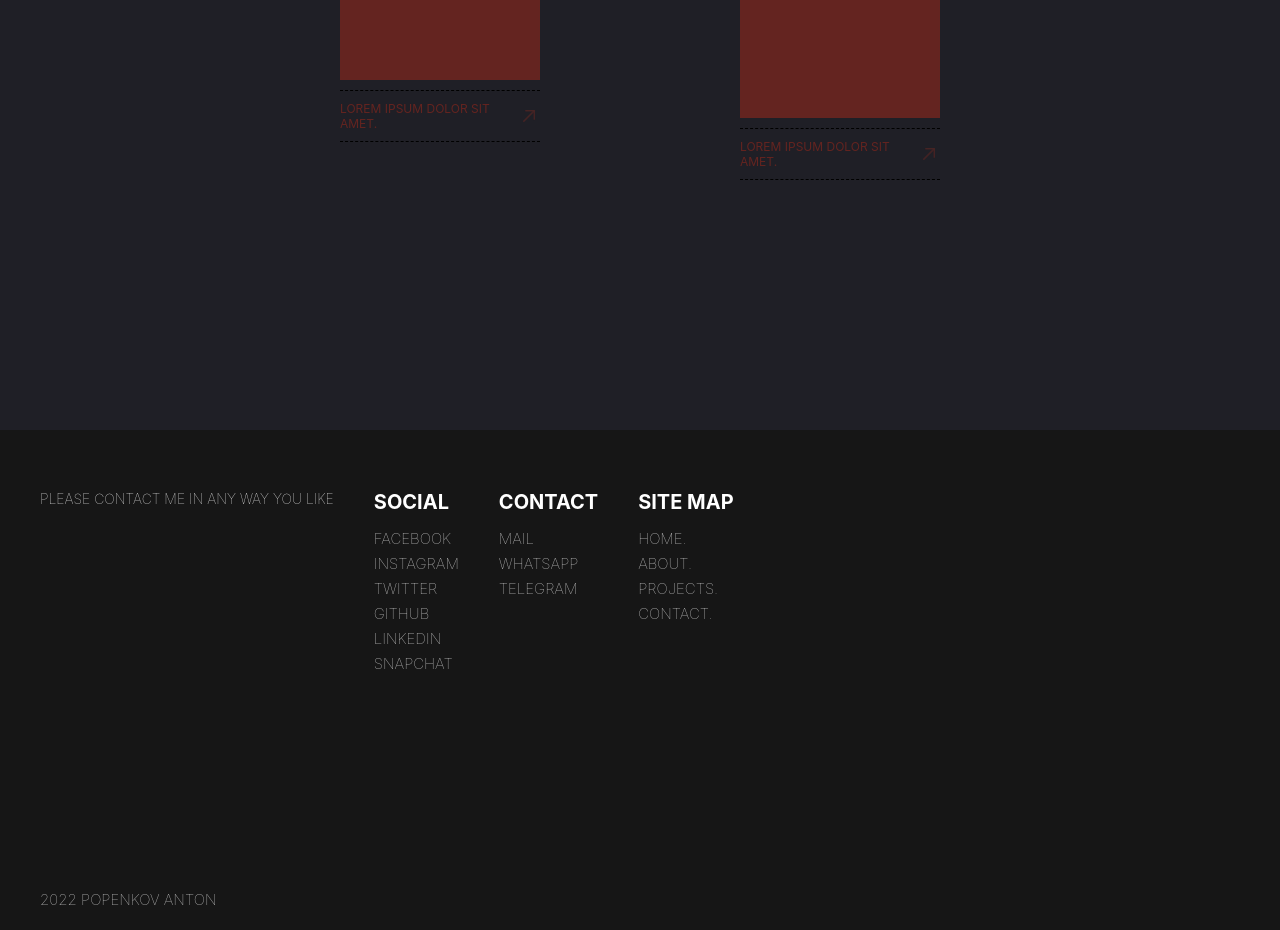
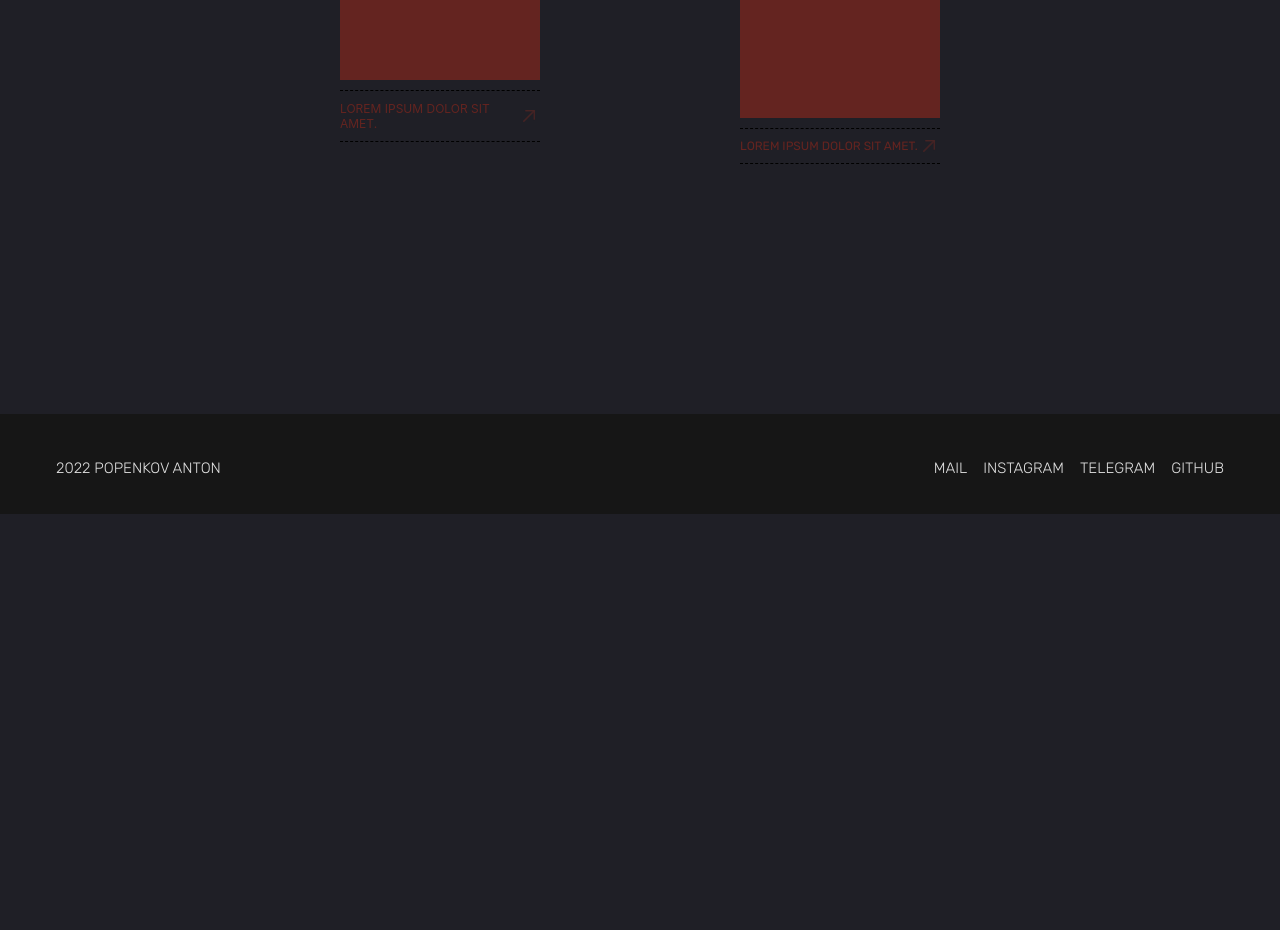
Before and after one commit to popenkov/portfolio-react-gsap, a React (Create React App) app: page /blog in a window 1280 px wide. Shown: the part 900-1830 px from the top of the page. After the commit the page ends 1414 px from the top, so only its background shows below. Built offline with nearby package versions, Linux system fonts and the light colour scheme.

Commit message:
work on adaptive

```diff
--- a/src/Footer/Footer.js
+++ b/src/Footer/Footer.js
@@ -1,83 +1,44 @@
 import clsx from 'clsx';
+import { Link } from 'react-router-dom';
 import styles from './Footer.module.scss';
 function Footer() {
   const now = new Date();
   return (
     <div>
       <div className={styles.footer}>
-        <div className={styles.footerContainer}>
-          <div className={styles.contactMe}>
-            Please contact me in any way you like
-          </div>
-          <div className={styles.socialLinks}>
-            <div className={styles.socialHeader}>Social</div>
-            <div className={styles.socialItems}>
-              <a href="">Facebook</a>
-              <a href="">Instagram</a>
-              <a href="">Twitter</a>
-              <a href="">Github</a>
-              <a href="">LinkedIn</a>
-              <a href="">Snapchat</a>
-            </div>
-          </div>
-          <div className={styles.socialLinks}>
-            <div className={styles.socialHeader}>Contact</div>
-            <div className={styles.socialItems}>
-              <a href="">Mail</a>
-              <a href="">Whatsapp</a>
-              <a href="https://t.me/popenkovdev" target="_blank">
-                Telegram
-              </a>
-            </div>
-          </div>
-          <div className={clsx(styles.socialLinks, styles.footerMenu)}>
-            <div className={clsx(styles.socialHeader, styles.footerMenuHeader)}>
-              Site map
-            </div>
-            <div className={clsx(styles.socialItems, styles.footerMenuLinks)}>
-              <p className={styles.footerMenuItems}>Home.</p>
-              <p className={styles.footerMenuItems}>About.</p>
-              <p className={styles.footerMenuItems}>Projects.</p>
-              <p className={styles.footerMenuItems}>Contact.</p>
-            </div>
-          </div>
-          {/* <div className={styles.footerBtn}>
-            <a href="" className={styles.footerBtnLink}>
-              Get Started!
-            </a>
-          </div> */}
-        </div>
         <div className={styles.footerBottom}>
           <div className={styles.footerBottomLeft}>
             <p>{now.getFullYear()} POPENKOV ANTON</p>
           </div>
           <div className={styles.footerBottomRight}>
-            {/* <p>{now.getFullYear()} POPENKOV ANTON </p> */}
+            <a href="mailto:popenkovaa@yandex.ru" className={styles.socialLink}>
+              Mail
+            </a>
+            <a
+              href="https://www.instagram.com/popenkovdev/"
+              className={styles.socialLink}
+            >
+              Instagram
+            </a>
+            <a
+              href="https://t.me/popenkovdev"
+              target="_blank"
+              rel="noreferrer"
+              className={styles.socialLink}
+            >
+              Telegram
+            </a>
+            <a
+              href="https://github.com/popenkov"
+              target="_blank"
+              rel="noreferrer"
+              className={styles.socialLink}
+            >
+              Github
+            </a>
           </div>
         </div>
       </div>
-      {/* <div className="footer-ticker">
-        <div className="footer-ticker-item">&nbsp; - Anton Popenkov </div>
-        <div className="footer-ticker-item">&nbsp; - Anton Popenkov </div>
-        <div className="footer-ticker-item">&nbsp; - Anton Popenkov </div>
-        <div className="footer-ticker-item">&nbsp; - Anton Popenkov </div>
-        <div className="footer-ticker-item">&nbsp; - Anton Popenkov </div>
-        <div className="footer-ticker-item">&nbsp; - Anton Popenkov </div>
-        <div className="footer-ticker-item">&nbsp; - Anton Popenkov </div>
-        <div className="footer-ticker-item">&nbsp; - Anton Popenkov </div>
-        <div className="footer-ticker-item">&nbsp; - Anton Popenkov </div>
-        <div className="footer-ticker-item">&nbsp; - Anton Popenkov </div>
-        <div className="footer-ticker-item">&nbsp; - Anton Popenkov </div>
-        <div className="footer-ticker-item">&nbsp; - Anton Popenkov </div>
-        <div className="footer-ticker-item">&nbsp; - Anton Popenkov </div>
-        <div className="footer-ticker-item">&nbsp; - Anton Popenkov </div>
-        <div className="footer-ticker-item">&nbsp; - Anton Popenkov </div>
-        <div className="footer-ticker-item">&nbsp; - Anton Popenkov </div>
-        <div className="footer-ticker-item">&nbsp; - Anton Popenkov </div>
-        <div className="footer-ticker-item">&nbsp; - Anton Popenkov </div>
-        <div className="footer-ticker-item">&nbsp; - Anton Popenkov </div>
-        <div className="footer-ticker-item">&nbsp; - Anton Popenkov </div>
-      </div> */}
     </div>
   );
 }
--- a/src/Footer/Footer.module.scss
+++ b/src/Footer/Footer.module.scss
@@ -5,66 +5,15 @@
   width: 100%;
   flex-direction: column;
   margin-top: 150px;
-  height: 500px;
+  height: 100px;
   background-color: #161616;
   text-transform: uppercase;
   color: white;
+}
 
-  @media (max-width: 900px) {
-    height: 750px;
-  }
-
-  @media (max-width: 400px) {
-    height: 850px;
-  }
-}
-.footerContainer {
-  max-width: 1200px;
-  margin-top: 40px;
-  display: flex;
-  align-items: flex-start;
-  justify-content: flex-start;
-  width: 100%;
-  height: 80%;
-
-  @media (max-width: 900px) {
-    flex-wrap: wrap;
-    height: 100%;
-  }
-}
-.contactMe {
-  font-size: 14px;
-  font-family: 'Inter';
-  font-weight: lighter;
-  margin: 20px;
-  margin-left: 0;
-
-  @media (max-width: 900px) {
-    display: none;
-  }
-}
-.socialLinks {
-  display: flex;
-  justify-content: center;
-  flex-direction: column;
-  margin: 20px;
-}
-.socialHeader {
-  font-size: 20px;
-  margin-bottom: 10px;
-  font-family: 'Inter';
-  font-weight: bold;
-}
-.socialItems {
-  display: flex;
-  justify-content: center;
-  flex-direction: column;
-}
-.footer a,
 .footer p {
   color: #e0e0e0;
   text-decoration: none;
-  font-family: 'Inter';
   font-size: 15px;
   font-weight: lighter;
   cursor: pointer;
@@ -72,85 +21,38 @@
   border-bottom: 1px dashed transparent;
   transition: border 0.8s cubic-bezier(0.16, 1, 0.3, 1);
 }
-.footerContainer p:hover,
-.footerContainer a:hover {
-  border-bottom: 1px dashed white;
-  transition: text-decoration 0.8s cubic-bezier(0.16, 1, 0.3, 1);
-}
 
-.footerMenu {
-}
-
-.footerBtn {
-  padding: 85px 50px;
-  border: 1px dashed white;
-  border-radius: 50%;
-  margin: 20px;
-}
 .footerBottom {
   display: flex;
   justify-content: space-between;
   width: 100%;
   max-width: 1200px;
-  margin-bottom: 20px;
+  margin: 40px 16px;
+  padding: 0 16px;
 
   @media (max-width: 900px) {
-    flex-direction: column;
+    flex-direction: column-reverse;
     align-items: center;
     justify-content: center;
-  }
-}
-.footerBottomLeft {
-  // margin-left: 80px;
-  // @media (max-width: 900px) {
-  //   margin-left: 0px;
-  // }
-  & p {
-    @media (max-width: 400px) {
-      margin-left: 0px;
-      font-size: 12px;
-    }
-  }
-}
-.footerBottomRight {
-  // margin-right: 50px;
-  // @media (max-width: 900px) {
-  //   margin-right: 0px;
-  // }
-
-  & p {
-    @media (max-width: 400px) {
-      margin-right: 0px;
-      font-size: 12px;
-    }
-  }
-}
-.footer-ticker {
-  width: 100%;
-  overflow: hidden;
-  background-color: white;
-  display: flex;
-  align-items: center;
-  white-space: nowrap;
-  width: fit-content;
-  will-change: transform;
-  animation: animation-reel 60s infinite linear;
-}
-.footer-ticker- {
-}
-@keyframes animation-reel {
-  from {
-    transform: translateX(0%);
-  }
-  to {
-    transform: translateX(-100%);
+    margin: 30px 16px;
   }
 }
 
-.footer-ticker-item {
-  font-weight: bold;
-  color: black;
-  font-family: 'Inter';
+.socialLink {
+  color: #e0e0e0;
+  text-decoration: none;
   font-size: 15px;
-  text-transform: uppercase;
+  font-weight: lighter;
+  cursor: pointer;
+  margin-top: 5px;
+  border-bottom: 1px dashed transparent;
+  transition: border 0.8s cubic-bezier(0.16, 1, 0.3, 1);
+  display: inline-block;
+
+  margin-left: 16px;
+
+  &:hover {
+    border-bottom: 1px dashed white;
+    transition: text-decoration 0.8s cubic-bezier(0.16, 1, 0.3, 1);
+  }
 }
--- a/src/Header/Header.module.scss
+++ b/src/Header/Header.module.scss
@@ -10,16 +10,9 @@
   z-index: 1000;
   transition: 0.6s ease-in-out;
 }
-// #logo {
-//   font-size: 1.2vw;
-//   font-family: 'Inter';
-//   transition: 0.6s ease-in-out;
-//   font-weight: bold;
-//   font-family: 'Ogg';
-// }
+
 .logo {
   font-size: 1.2vw;
-  font-family: 'Inter';
   transition: 0.6s ease-in-out;
   font-weight: bold;
   font-family: 'Ogg';
@@ -38,7 +31,6 @@
 }
 .menuItem,
 .menuItemLink {
-  font-family: 'Inter';
   margin-top: 10px;
   text-transform: uppercase;
   font-size: 20px;
--- a/src/Home/Home.module.scss
+++ b/src/Home/Home.module.scss
@@ -44,7 +44,6 @@
 }
 .right-side-menu p {
   font-size: 20px;
-  font-family: 'Inter';
   color: #642420;
   cursor: pointer;
   font-weight: lighter;
@@ -55,7 +54,6 @@
 .leftQuote p {
   color: #642420;
   font-size: 15px;
-  font-family: 'Inter';
   word-spacing: 10px;
   text-transform: uppercase;
   font-weight: 300;
@@ -174,7 +172,6 @@
 .skill-set-box h1,
 .skill-set-box p {
   margin: 0px 30px;
-  font-family: 'Inter';
   font-weight: lighter;
   text-transform: uppercase;
 }
--- a/src/components/ProjectItem/ProjectItem.module.scss
+++ b/src/components/ProjectItem/ProjectItem.module.scss
@@ -9,6 +9,8 @@
   background-position: center center;
   background-size: cover;
   transition: 0.6s;
+
+  width: calc(100% / 2 - 60px);
 }
 .title {
   position: absolute;
--- a/src/components/ProjectPreview/ProjectPreview.module.scss
+++ b/src/components/ProjectPreview/ProjectPreview.module.scss
@@ -17,7 +17,6 @@
 .projectNumber {
   font-size: 10px;
   font-weight: 500;
-  font-family: 'Inter';
 }
 .header {
   display: flex;
@@ -29,13 +28,11 @@
   font-size: 15px;
   font-weight: bold;
   width: 50%;
-  font-family: 'Inter';
   text-transform: uppercase;
 }
 .header p {
   font-size: 10px;
   font-weight: 500;
-  font-family: 'Inter';
   width: 50%;
   text-transform: uppercase;
 }
@@ -61,7 +58,6 @@
 .footer p {
   font-size: 12px;
   font-weight: 400;
-  font-family: 'Inter';
   text-transform: uppercase;
 }
 .arrow {
--- a/src/pages/Projects/Projects.jsx
+++ b/src/pages/Projects/Projects.jsx
@@ -63,14 +63,13 @@ function Projects() {
     <div className={styles.projects}>
       <Header />
       <div ref={containerRef} className={styles.container}>
-        <div className={styles.title}>
-          <h1>Projects:</h1>
+        <h1 className={styles.title}>Projects:</h1>
+        <div className={styles.projectsContainer}>
+          {data?.length > 0 &&
+            data.map((item) => {
+              return <ProjectItem {...item} key={item.id} />;
+            })}
         </div>
-
-        {data?.length > 0 &&
-          data.map((item) => {
-            return <ProjectItem {...item} key={item.id} />;
-          })}
       </div>
     </div>
   );
```
Also changed, not shown: src/pages/Projects/Projects.module.scss (+31 -23 lines), src/Assets/instagram.svg (added).
